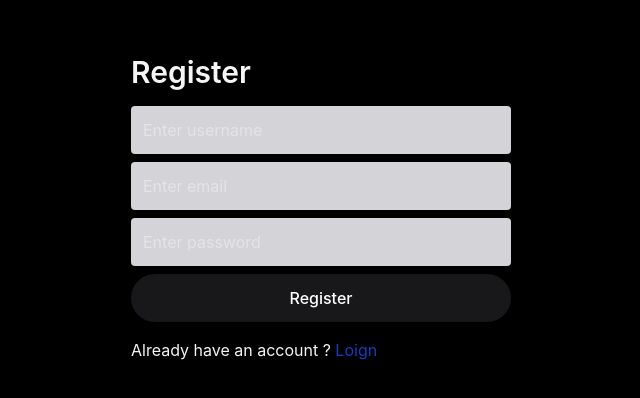
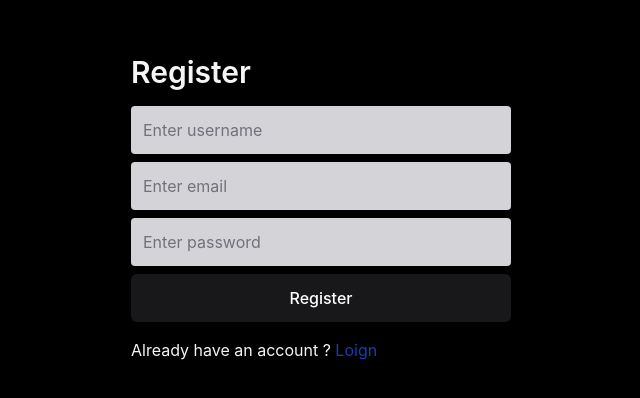
Before and after one commit to SumitVishnoi/twitter, a React app in the folder frontend/: page /register in a window 1280 px wide. Shown: the part 192-590 px from the top of the page, without its empty margins (319-959 px from the left). Built offline with nearby package versions, Linux system fonts and the light colour scheme; no server answers; the HTML template or start-up script is replaced by a standard one.

Commit message:
refactor: update input styles and button rounding in Login and Register components

```diff
--- a/frontend/src/features/auth/pages/Login.jsx
+++ b/frontend/src/features/auth/pages/Login.jsx
@@ -32,7 +32,7 @@ const Login = () => {
           <input
             onInput={(e) => setEmail(e.target.value)}
             value={email}
-            className="bg-zinc-200 text-black outline-none p-3 w-95 rounded"
+            className="bg-zinc-200 text-black outline-none p-3 w-95 rounded placeholder:text-zinc-500"
             type="email"
             name="email"
             id="email"
@@ -41,21 +41,21 @@ const Login = () => {
           <input
             onInput={(e) => setPassword(e.target.value)}
             value={password}
-            className="bg-zinc-200 text-black outline-none p-3 w-95 rounded"
+            className="bg-zinc-200 text-black outline-none p-3 w-95 rounded placeholder:text-zinc-500"
             type="password"
             name="password"
             id="password"
             placeholder="Enter password"
           />
-          <button className="bg-zinc-900 text-white font-medium p-3 rounded-full active:scale-95 cursor-pointer">
+          <button className="bg-zinc-900 text-white font-medium p-3 rounded-md active:scale-95 cursor-pointer">
             Login
           </button>
         </form>
         <p>
           Don't have an account ?{" "}
-          <Link to="/login" className="text-blue-700">
+          <Link to="/register" className="text-blue-800">
             Register
-          </Link>{" "}
+          </Link>
         </p>
       </div>
     </div>
--- a/frontend/src/features/auth/pages/Register.jsx
+++ b/frontend/src/features/auth/pages/Register.jsx
@@ -31,7 +31,7 @@ const Register = () => {
         <form onSubmit={handleSubmit} className="flex flex-col gap-2">
           <input
           onInput={(e)=> setUsername(e.target.value)}
-            className="bg-zinc-300 p-3 w-95 rounded"
+            className="bg-zinc-300 p-3 w-95 rounded outline-none placeholder:text-zinc-500"
             type="text"
             name="usename"
             id="username"
@@ -39,7 +39,7 @@ const Register = () => {
           />
           <input
           onInput={(e)=> setEmail(e.target.value)}
-            className="bg-zinc-300 p-3 w-95 rounded"
+            className="bg-zinc-300 p-3 w-95 rounded outline-none placeholder:text-zinc-500"
             type="email"
             name="email"
             id="email"
@@ -47,13 +47,13 @@ const Register = () => {
           />
           <input
           onInput={(e)=> setPassword(e.target.value)}
-            className="bg-zinc-300 p-3 w-95 rounded"
+            className="bg-zinc-300 p-3 w-95 rounded outline-none placeholder:text-zinc-500"
             type="password"
             name="password"
             id="password"
             placeholder="Enter password"
           />
-          <button className="bg-zinc-900 text-white font-medium p-3 rounded-full active:scale-95 cursor-pointer">
+          <button className="bg-zinc-900 text-white font-medium p-3 rounded-md active:scale-95 cursor-pointer">
             Register
           </button>
         </form>
--- a/frontend/src/features/chat/pages/Dashboard.jsx
+++ b/frontend/src/features/chat/pages/Dashboard.jsx
@@ -8,7 +8,7 @@ const Dashboard = () => {
         chat.initializeSocketConnection()
     }, [])
   return (
-    <div>Dashboard</div>
+     <div>Dashboard</div>
   )
 }
 
```
